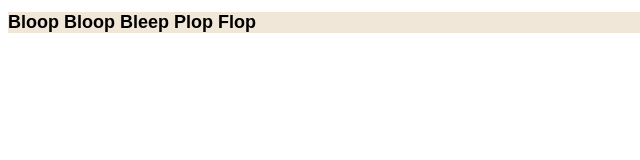
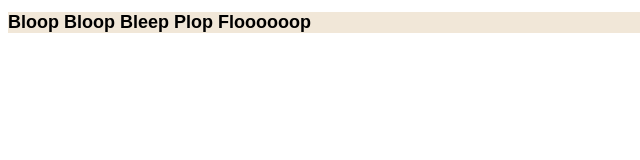
Before and after one commit to Ruuubyy94/GitHubPractice, a plain HTML site: page index.html in a window 1280 px wide. Shown: the full height of the page, 0-640 px from the left. Drawn offline with Linux system fonts and the light colour scheme.

Commit message:
added floop

```diff
--- a/index.html
+++ b/index.html
@@ -8,6 +8,6 @@
     <title>Document</title>
 </head>
 <body>
-    <h1>Bloop Bloop Bleep Plop Flop</h1>
+    <h1>Bloop Bloop Bleep Plop Floooooop</h1>
 </body>
 </html>
```
